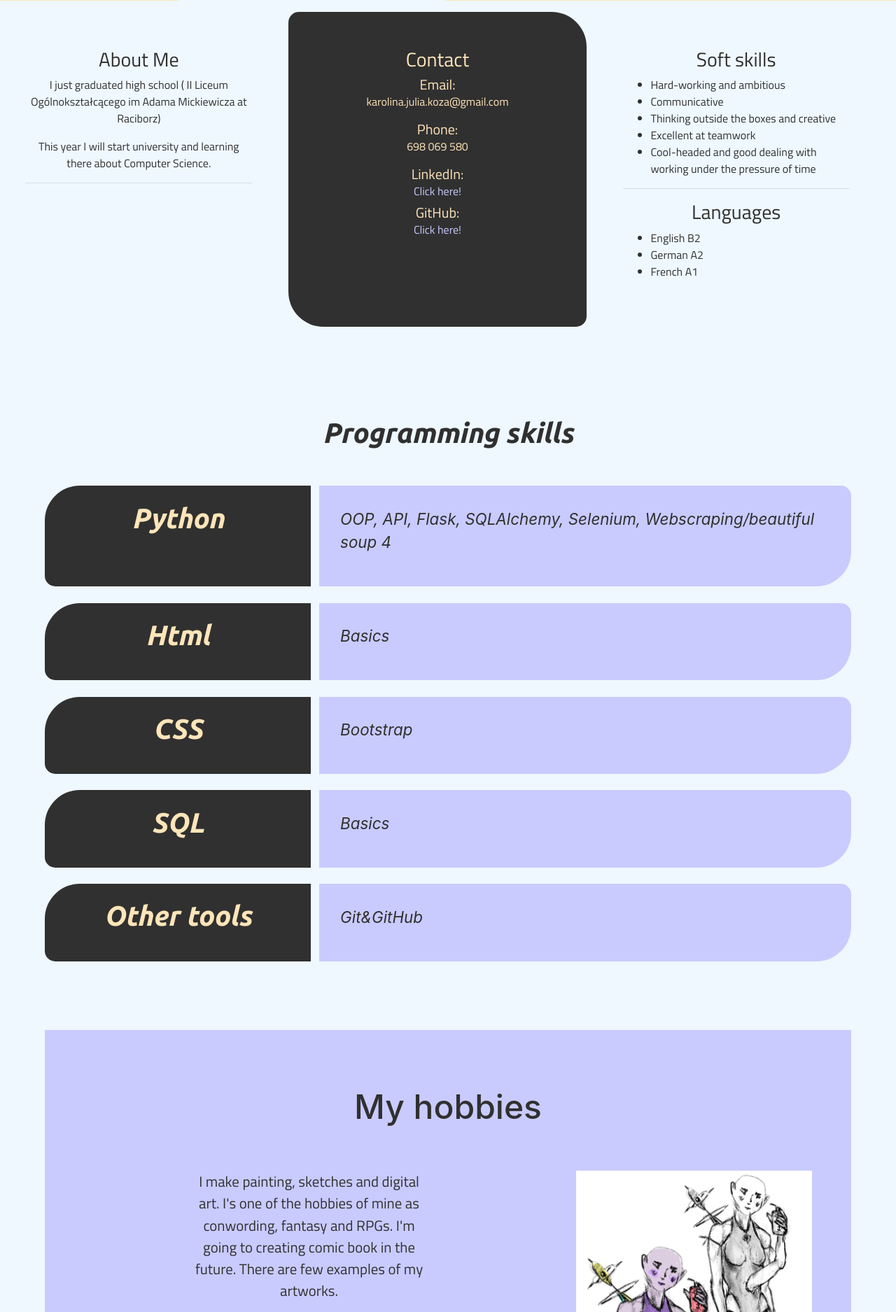
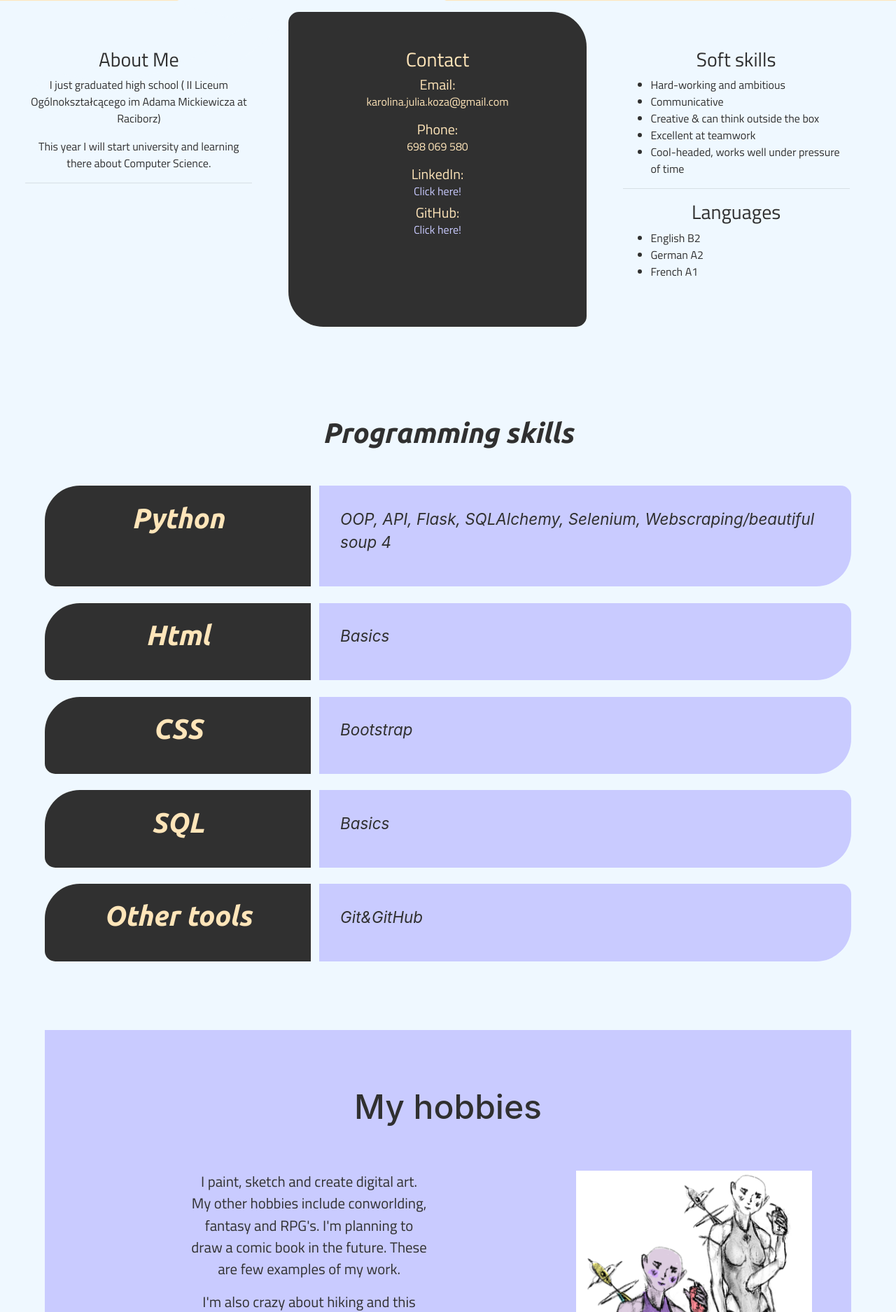
Before and after one commit to Pluszka/Personal-website, a Flask app: page / in a window 1280 px wide. Shown: the part 665-2540 px from the top of the page at 70% size. Run offline with Flask 2, Linux system fonts and the light colour scheme; some libraries are stand-ins or nearby versions.

Commit message:
few fixes at english descriptions

```diff
--- a/templates/index.html
+++ b/templates/index.html
@@ -31,9 +31,9 @@
     <ul>
       <li>Hard-working and ambitious</li>
       <li>Communicative</li>
-      <li>Thinking outside the boxes and creative</li>
+      <li>Creative & can think outside the box</li>
       <li>Excellent at teamwork</li>
-      <li> Cool-headed and good dealing with working under the pressure of time </li>
+      <li>Cool-headed, works well under pressure of time</li>
     </ul>
     <hr>
     <h3>Languages</h3>
@@ -76,6 +76,6 @@
     {% endblock %}
 
     {% block artDesc %}
-    <p>I make painting, sketches and digital art. I's one of the hobbies of mine as conwording, fantasy and RPGs. I'm going to creating comic book in the future. There are few examples of my artworks.</p>
+    <p>I paint, sketch and create digital art. My other hobbies include conworlding, fantasy and RPG's. I'm planning to draw a comic book in the future. These are few examples of my work.</p>
     <p>I'm also crazy about hiking and this year I'm going to start learning swordsmanship.</p>
     {% endblock %}
```
